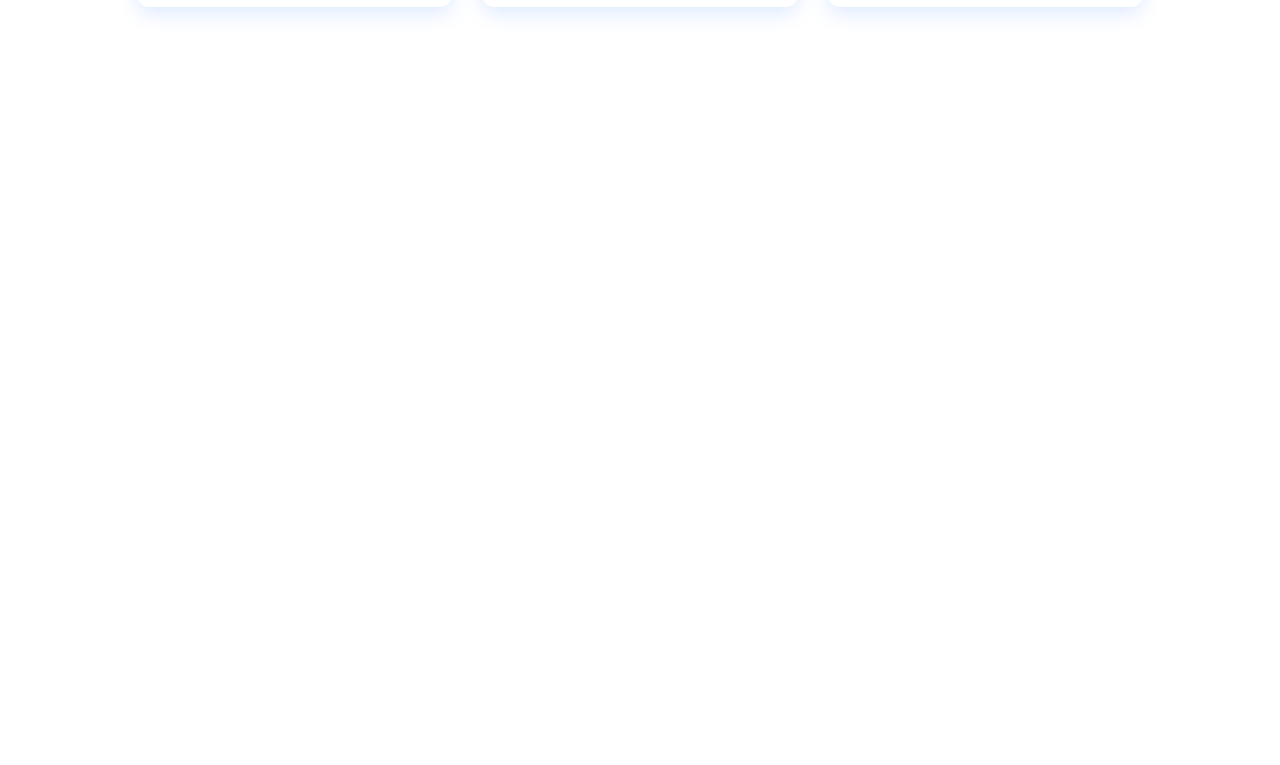
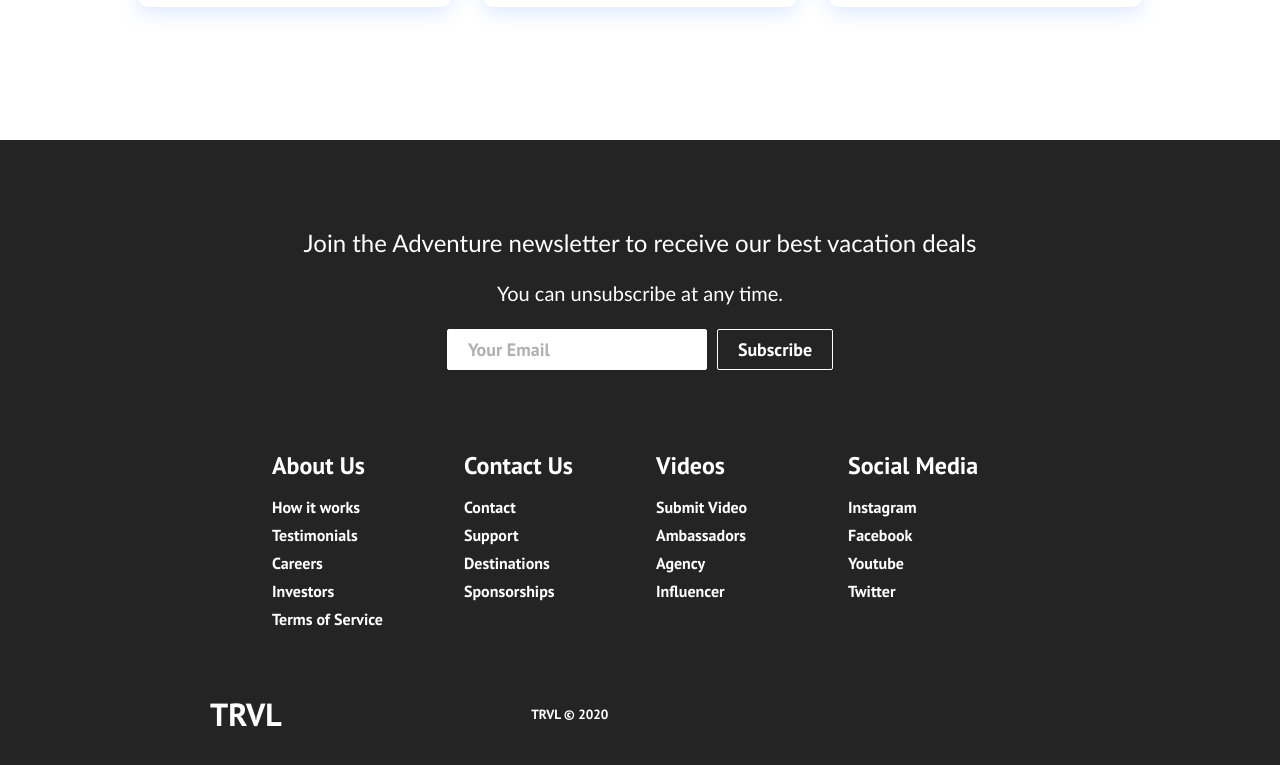
Before and after one commit to JonathanDarg/React-Website, a React (Create React App) app: page / in a window 1280 px wide. Shown: the part 1337-2102 px from the top of the page. Before the commit the page ends 1477 px from the top, so only its background shows below. Built offline with nearby package versions, Linux system fonts and the light colour scheme.

Commit message:
basic footer and pages

```diff
--- a/src/App.js
+++ b/src/App.js
@@ -3,6 +3,9 @@ import { BrowserRouter as Router, Routes, Route } from 'react-router-dom';
 import Navbar from './components/Navbar';
 import './App.css';
 import Home from './components/pages/Home';
+import About from './components/pages/About';
+import Contact from './components/pages/Contact';
+import SignUp from './components/pages/SignUp';
 
 function App() {
   return (
@@ -11,6 +14,9 @@ function App() {
         <Navbar />
         <Routes>
           <Route path="/" element={<Home />} />
+          <Route path="/about" element={<About />} />
+          <Route path="/contact" element={<Contact />} />
+          <Route path="/sign-up" element={<SignUp />} />
         </Routes>
       </div>
     </Router>
--- /dev/null
+++ b/src/components/Footer.css
@@ -0,0 +1,163 @@
+.footer-container {
+    background-color: #242424;
+    padding: 4rem 0 2rem 0;
+    display: flex;
+    flex-direction: column;
+    justify-content: center;
+    align-items: center;
+  }
+
+  .footer-subscription {
+    display: flex;
+    flex-direction: column;
+    justify-content: center;
+    align-items: center;
+    text-align: center;
+
+    margin-bottom: 24px;
+    padding: 24px;
+    color: #fff;
+  }
+
+  .footer-subscription > p {
+    font-family: 'Trebuchet MS', 'Lucida Sans Unicode', 'Lucida Grande',
+      'Lucida Sans', Arial, sans-serif;
+  }
+
+  .footer-subscription-heading {
+    margin-bottom: 24px;
+    font-size: 24px;
+  }
+
+  .footer-subscription-text {
+    margin-bottom: 24px;
+    font-size: 20px;
+  }
+
+  .footer-input {
+    padding: 8px 20px;
+    border-radius: 2px;
+    margin-right: 10px;
+    outline: none;
+    border: none;
+    font-size: 18px;
+    margin-bottom: 16px;
+    border: 1px solid #fff;
+  }
+
+  .footer-links {
+    width: 100%;
+    max-width: 1000px;
+    display: flex;
+    justify-content: center;
+  }
+
+  .footer-link-wrapper {
+    display: flex;
+  }
+
+  .footer-link-items {
+    display: flex;
+    flex-direction: column;
+    align-items: flex-start;
+    margin: 16px;
+    text-align: left;
+    width: 160px;
+    box-sizing: border-box;
+  }
+
+  .footer-link-items h2 {
+    margin-bottom: 16px;
+  }
+
+  .footer-link-items > h2 {
+    color: #fff;
+  }
+
+  .footer-link-items a {
+    color: #fff;
+    text-decoration: none;
+    margin-bottom: 0.5rem;
+  }
+
+  .footer-link-items a:hover {
+    color: #e9e9e9;
+    transition: 0.3s ease-out;
+  }
+
+  .footer-email-form h2 {
+    margin-bottom: 2rem;
+  }
+
+  .footer-input::placeholder {
+    color: #b1b1b1;
+  }
+
+  /* Social Icons */
+  .social-icon-link {
+    color: #fff;
+    font-size: 24px;
+  }
+
+  .social-media {
+    max-width: 1000px;
+    width: 100%;
+  }
+
+  .social-media-wrap {
+    display: flex;
+    justify-content: space-between;
+    align-items: center;
+    width: 90%;
+    max-width: 1000px;
+    margin: 40px auto 0 auto;
+  }
+
+  .social-icons {
+    display: flex;
+    justify-content: space-between;
+    align-items: center;
+    width: 240px;
+  }
+
+  .social-logo {
+    color: #fff;
+    justify-self: start;
+    margin-left: 20px;
+    cursor: pointer;
+    text-decoration: none;
+    font-size: 2rem;
+    display: flex;
+    align-items: center;
+    margin-bottom: 16px;
+  }
+
+  .website-rights {
+    color: #fff;
+    margin-bottom: 16px;
+  }
+
+  @media screen and (max-width: 820px) {
+    .footer-links {
+      padding-top: 2rem;
+    }
+
+    .footer-input {
+      width: 100%;
+    }
+
+    .btn {
+      width: 100%;
+    }
+
+    .footer-link-wrapper {
+      flex-direction: column;
+    }
+
+    .social-media-wrap {
+      flex-direction: column;
+    }
+  }
+
+  @media screen and (max-width: 768px) {
+  }
--- /dev/null
+++ b/src/components/Footer.js
@@ -0,0 +1,120 @@
+import React from 'react';
+import './Footer.css';
+import { Button } from './Button';
+import { Link } from 'react-router-dom';
+
+function Footer() {
+  return (
+    <div className='footer-container'>
+      <section className='footer-subscription'>
+        <p className='footer-subscription-heading'>
+          Join the Adventure newsletter to receive our best vacation deals
+        </p>
+        <p className='footer-subscription-text'>
+          You can unsubscribe at any time.
+        </p>
+        <div className='input-areas'>
+          <form>
+            <input
+              className='footer-input'
+              name='email'
+              type='email'
+              placeholder='Your Email'
+            />
+            <Button buttonStyle='btn--outline'>Subscribe</Button>
+          </form>
+        </div>
+      </section>
+      <div class='footer-links'>
+        <div className='footer-link-wrapper'>
+          <div class='footer-link-items'>
+            <h2>About Us</h2>
+            <Link to='/sign-up'>How it works</Link>
+            <Link to='/'>Testimonials</Link>
+            <Link to='/'>Careers</Link>
+            <Link to='/'>Investors</Link>
+            <Link to='/'>Terms of Service</Link>
+          </div>
+          <div class='footer-link-items'>
+            <h2>Contact Us</h2>
+            <Link to='/'>Contact</Link>
+            <Link to='/'>Support</Link>
+            <Link to='/'>Destinations</Link>
+            <Link to='/'>Sponsorships</Link>
+          </div>
+        </div>
+        <div className='footer-link-wrapper'>
+          <div class='footer-link-items'>
+            <h2>Videos</h2>
+            <Link to='/'>Submit Video</Link>
+            <Link to='/'>Ambassadors</Link>
+            <Link to='/'>Agency</Link>
+            <Link to='/'>Influencer</Link>
+          </div>
+          <div class='footer-link-items'>
+            <h2>Social Media</h2>
+            <Link to='/'>Instagram</Link>
+            <Link to='/'>Facebook</Link>
+            <Link to='/'>Youtube</Link>
+            <Link to='/'>Twitter</Link>
+          </div>
+        </div>
+      </div>
+      <section class='social-media'>
+        <div class='social-media-wrap'>
+          <div class='footer-logo'>
+            <Link to='/' className='social-logo'>
+              TRVL
+              <i class='fab fa-typo3' />
+            </Link>
+          </div>
+          <small class='website-rights'>TRVL © 2020</small>
+          <div class='social-icons'>
+            <Link
+              class='social-icon-link facebook'
+              to='/'
+              target='_blank'
+              aria-label='Facebook'
+            >
+              <i class='fab fa-facebook-f' />
+            </Link>
+            <Link
+              class='social-icon-link instagram'
+              to='/'
+              target='_blank'
+              aria-label='Instagram'
+            >
+              <i class='fab fa-instagram' />
+            </Link>
+            <Link
+              class='social-icon-link youtube'
+              to='/'
+              target='_blank'
+              aria-label='Youtube'
+            >
+              <i class='fab fa-youtube' />
+            </Link>
+            <Link
+              class='social-icon-link twitter'
+              to='/'
+              target='_blank'
+              aria-label='Twitter'
+            >
+              <i class='fab fa-twitter' />
+            </Link>
+            <Link
+              class='social-icon-link twitter'
+              to='/'
+              target='_blank'
+              aria-label='LinkedIn'
+            >
+              <i class='fab fa-linkedin' />
+            </Link>
+          </div>
+        </div>
+      </section>
+    </div>
+  );
+}
+
+export default Footer;
--- a/src/components/HeroSection.js
+++ b/src/components/HeroSection.js
@@ -6,9 +6,9 @@ import './HeroSection.css';
 function HeroSection() {
   return (
     <div className='hero-container'>
-      <video src='/videos/video-1.mp4' autoPlay loop muted />
-      <h1>ADVENTURE AWAITS</h1>
-      <p>What are you waiting for?</p>
+      <video src='/videos/invinsible.mp4' autoPlay loop muted />
+      <h1>JONATHAN DARGAKIS</h1>
+      <p>ʕ•ᴥ•ʔ</p>
       <div className='hero-btns'>
         <Button
           className='btns'
@@ -17,14 +17,7 @@ function HeroSection() {
         >
           GET STARTED
         </Button>
-        <Button
-          className='btns'
-          buttonStyle='btn--primary'
-          buttonSize='btn--large'
-          onClick={console.log('hey')}
-        >
-          WATCH TRAILER <i className='far fa-play-circle' />
-        </Button>
+
       </div>
     </div>
   );
--- /dev/null
+++ b/src/components/pages/About.js
@@ -0,0 +1,6 @@
+import react from 'react';
+import '../../App.css';
+
+export default function About() {
+    return <h1 className='about'>About</h1>
+}
--- /dev/null
+++ b/src/components/pages/Contact.js
@@ -0,0 +1,6 @@
+import react from 'react';
+import '../../App.css';
+
+export default function Contact() {
+    return <h1 className='contact'>CONTACT</h1>
+}
--- a/src/components/pages/Home.js
+++ b/src/components/pages/Home.js
@@ -2,12 +2,14 @@ import React from 'react';
 import '../../App.css';
 import HeroSection from '../HeroSection';
 import Cards from '../Cards';
+import Footer from '../Footer';
 
 function Home() {
   return (
     <>
       <HeroSection />
       <Cards />
+      <Footer />
     </>
   );
 }
```
